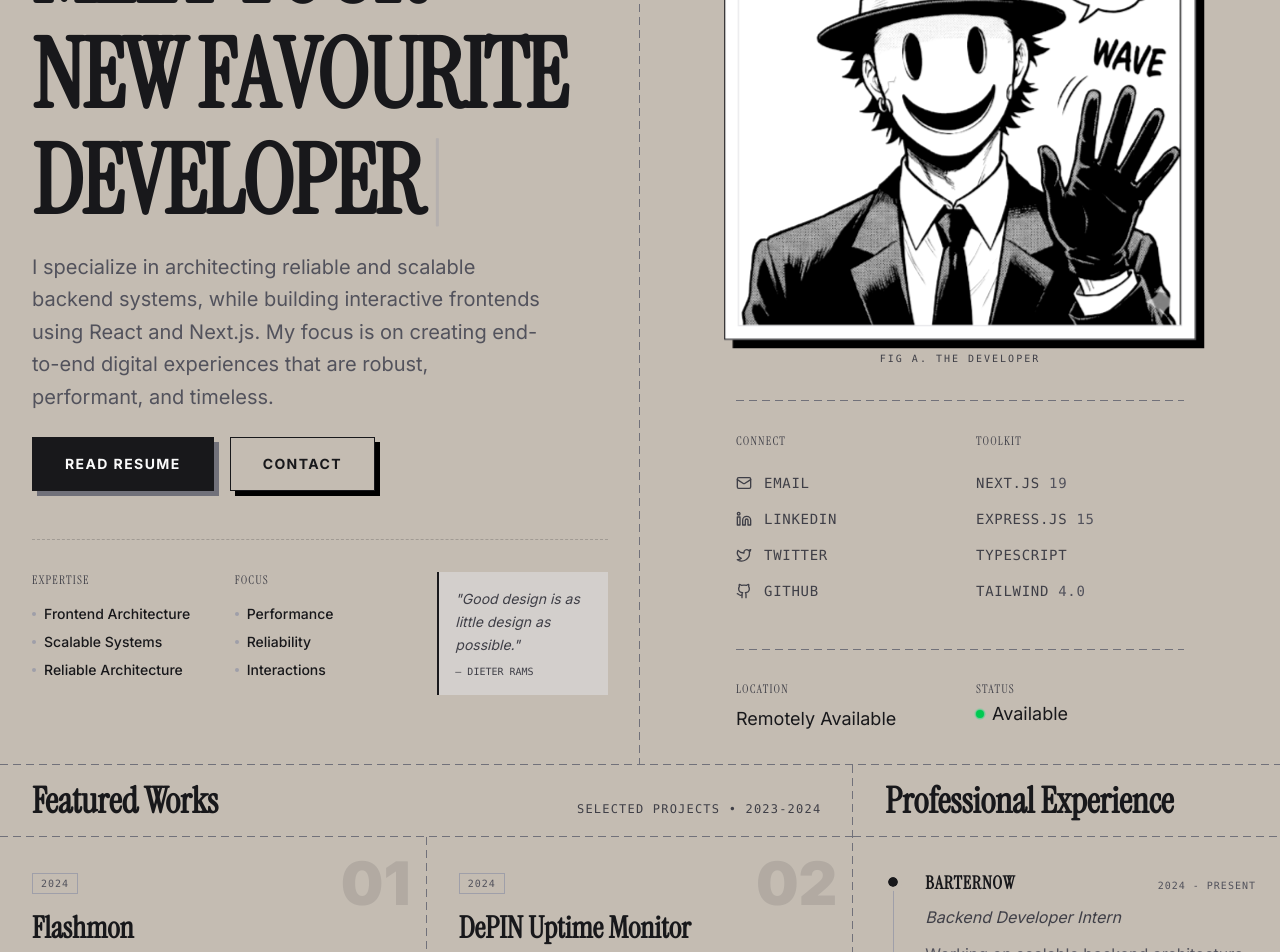
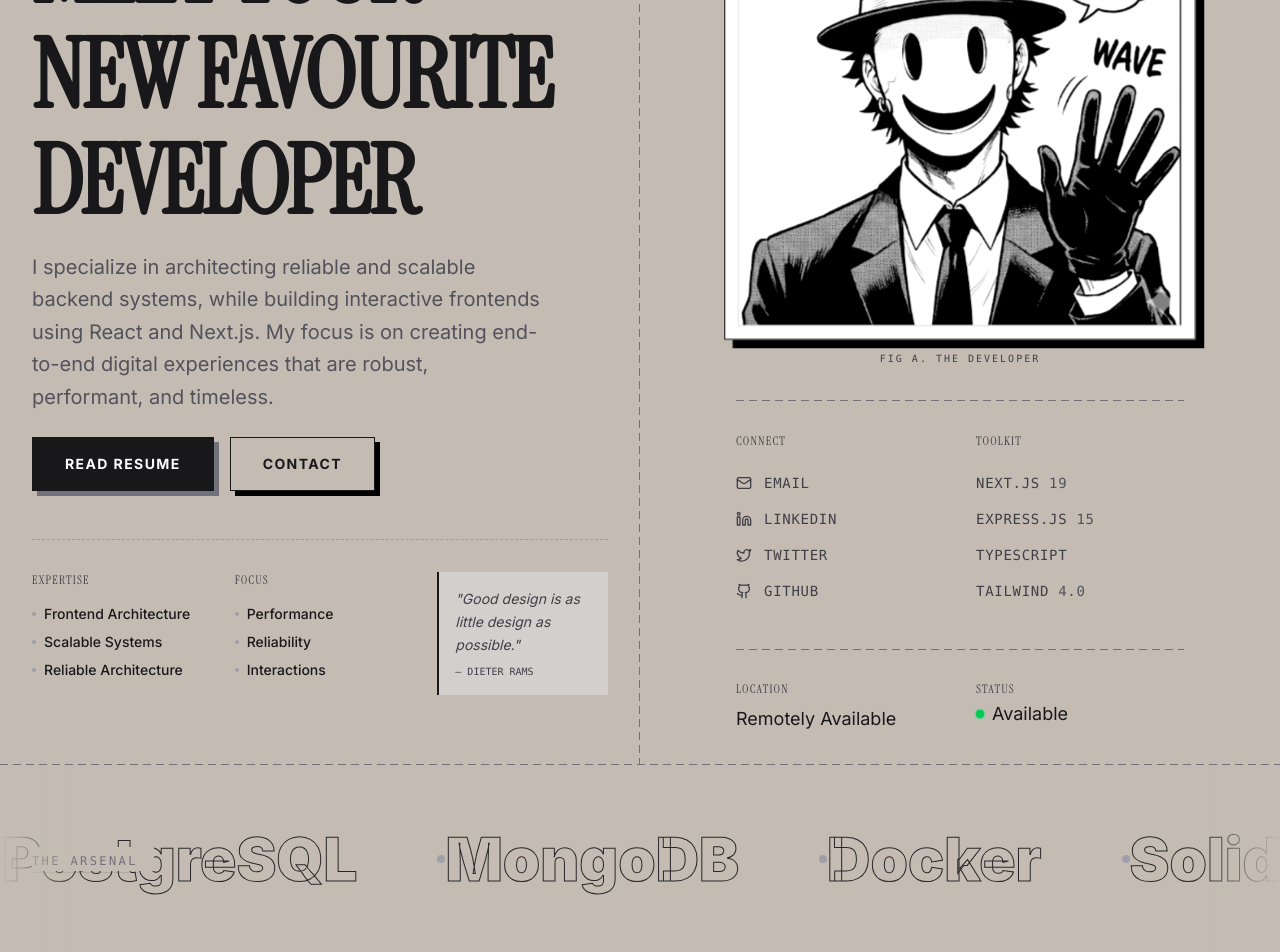
Before and after one commit to Rohit-Bhardwaj10/Rohit-Portfolio, a Next.js app: page / in a window 1280 px wide. Shown: the part 440-1392 px from the top of the page. Built offline with nearby package versions, Linux system fonts and the light colour scheme.

Commit message:
last fixes

```diff
--- a/app/components/Hero.tsx
+++ b/app/components/Hero.tsx
@@ -4,7 +4,7 @@
 import { Mail, Linkedin, Twitter, Github } from "lucide-react";
 import Image from "next/image";
 import { motion } from "framer-motion";
-import { FadeIn, TypeWriter, MagneticButton, TiltCard } from "./animations";
+import { FadeIn, TypeWriter, MagneticButton, TiltCard, TextScramble } from "./animations";
 import ContactModal from "./ContactModal";
 
 export default function Hero() {
@@ -16,13 +16,10 @@
         {/* Left Column: Intro */}
         <div className="order-2 lg:order-1 p-6 md:p-8 stitch-b lg:stitch-r flex flex-col justify-center">
           <div className="max-w-xl">
-            <h1 className="text-4xl sm:text-5xl md:text-7xl lg:text-8xl font-serif font-bold leading-[1.1] tracking-tight mb-4 text-zinc-900">
-              <TypeWriter
-                lines={["MEET YOUR", "NEW FAVOURITE", "DEVELOPER"]}
-                delay={0.8}
-                showCursor={true}
-                cursorClassName="text-zinc-400 font-light ml-1"
-              />
+            <h1 className="text-4xl sm:text-5xl md:text-7xl lg:text-8xl font-serif font-bold leading-[1.1] tracking-tight mb-4 text-zinc-900 flex flex-col items-start">
+               <TextScramble text="MEET YOUR" autoStart startDelay={500} duration={1.2} />
+               <TextScramble text="NEW FAVOURITE" autoStart startDelay={1700} duration={1.2} />
+               <TextScramble text="DEVELOPER" autoStart startDelay={2900} duration={1.2} />
             </h1>
 
             <FadeIn delay={2.2} duration={0.6}>
--- /dev/null
+++ b/app/components/TechStack.tsx
@@ -0,0 +1,73 @@
+"use client";
+
+import { motion } from "framer-motion";
+
+const technologies = [
+  "TypeScript",
+  "React",
+  "Next.js",
+  "Node.js",
+  "Express",
+  "PostgreSQL",
+  "MongoDB",
+  "Docker",
+  "Solidity",
+  "TailwindCSS",
+  "Framer Motion",
+  "AWS",
+  "Git",
+  "Figma",
+  "Solana",
+  "Hardhat",
+];
+
+export default function TechStack() {
+  return (
+    <div className="w-full py-12 md:py-16 overflow-hidden bg-[#C4BCB2] stitch-b flex items-center relative group">
+      {/* Label */}
+      <div className="absolute left-6 md:left-8 top-1/2 -translate-y-1/2 z-10 bg-[#C4BCB2] pr-4 hidden md:block">
+        <span className="font-mono text-xs uppercase tracking-[0.2em] text-zinc-500 border-b border-zinc-900/10 pb-1">
+          The Arsenal
+        </span>
+      </div>
+
+      {/* Gradient Masks for smooth fade */}
+      <div className="absolute left-0 top-0 bottom-0 w-20 bg-gradient-to-r from-[#C4BCB2] to-transparent z-10" />
+      <div className="absolute right-0 top-0 bottom-0 w-20 bg-gradient-to-l from-[#C4BCB2] to-transparent z-10" />
+
+      {/* Marquee Container */}
+      <div className="flex whitespace-nowrap marquee-container hover:pause-animation">
+        {/* We duplicate the array 3 times to ensure seamless looping */}
+        {[...technologies, ...technologies, ...technologies].map((tech, index) => (
+          <div key={index} className="flex items-center gap-12 md:gap-20 shrink-0 animate-marquee">
+            <span className="text-4xl md:text-6xl font-serif font-black text-transparent stroke-text hover:text-zinc-900 transition-colors duration-300 cursor-default">
+              {tech}
+            </span>
+            <span className="w-2 h-2 rounded-full bg-zinc-400" />
+          </div>
+        ))}
+      </div>
+
+      <style jsx>{`
+        .stroke-text {
+          -webkit-text-stroke: 1px #27272a;
+        }
+
+        @keyframes marquee {
+          0% { transform: translateX(0); }
+          100% { transform: translateX(-100%); }
+        }
+
+        .marquee-container {
+          display: flex;
+          width: max-content;
+          animation: marquee 60s linear infinite;
+        }
+
+        .marquee-container.hover\:pause-animation:hover {
+          animation-play-state: paused;
+        }
+      `}</style>
+    </div>
+  );
+}
--- a/app/components/animations/TextScramble.tsx
+++ b/app/components/animations/TextScramble.tsx
@@ -1,21 +1,28 @@
 "use client";
 
-import { useState, useRef, useCallback } from "react";
+import { useState, useRef, useCallback, useEffect } from "react";
 
 interface TextScrambleProps {
   text: string;
   className?: string;
   duration?: number;
   scrambleSpeed?: number;
+  characterSet?: string;
+  autoStart?: boolean;
+  startDelay?: number;
 }
 
-const chars = "!@#$%^&*()ABCDEFGHIJKLMNOPQRSTUVWXYZ0123456789";
+const defaultChars = "!@#$%^&*()ABCDEFGHIJKLMNOPQRSTUVWXYZ0123456789";
+const japaneseChars = "アァカサタナハマヤャラワガザダバパイィキシチニヒミリヰギジヂビピウゥクスツヌフムユュルグズヅブプエェケセテネヘメレヱゲゼデベペオォコソトノホモヨョロヲゴゾドボポヴッン";
 
 export default function TextScramble({
   text,
   className = "",
   duration = 0.8,
   scrambleSpeed = 30,
+  characterSet = defaultChars + japaneseChars,
+  autoStart = false,
+  startDelay = 0,
 }: TextScrambleProps) {
   const [displayText, setDisplayText] = useState(text);
   const isAnimating = useRef(false);
@@ -39,7 +46,7 @@
     // Start with scrambled text
     setDisplayText(
       textArray
-        .map((char) => (char === " " ? " " : chars[Math.floor(Math.random() * chars.length)]))
+        .map((char) => (char === " " ? " " : characterSet[Math.floor(Math.random() * characterSet.length)]))
         .join("")
     );
 
@@ -50,7 +57,7 @@
           .map((char, index) => {
             if (index < currentIndex) return char;
             if (char === " ") return " ";
-            return chars[Math.floor(Math.random() * chars.length)];
+            return characterSet[Math.floor(Math.random() * characterSet.length)];
           })
           .join("")
       );
@@ -65,7 +72,17 @@
         isAnimating.current = false;
       }
     }, revealPerChar);
-  }, [text, duration, scrambleSpeed]);
+  }, [text, duration, scrambleSpeed, characterSet]);
+
+  useEffect(() => {
+    if (autoStart) {
+      // Small delay to ensure client-side hydration doesn't mismatch instantly or looks better
+      const timer = setTimeout(() => {
+        scramble();
+      }, 100);
+      return () => clearTimeout(timer);
+    }
+  }, [autoStart, scramble]);
 
   const handleMouseEnter = () => {
     scramble();
--- a/app/page.tsx
+++ b/app/page.tsx
@@ -1,7 +1,7 @@
 import Header from "./components/Header";
 import Hero from "./components/Hero";
 import AnimatedSections from "./components/AnimatedSections";
-
+import TechStack from "./components/TechStack";
 
 export default function Home() {
   const projects = [
@@ -56,6 +56,7 @@
 
       <main>
         <Hero />
+        <TechStack />
         <AnimatedSections projects={projects} />
       </main>
 
```
